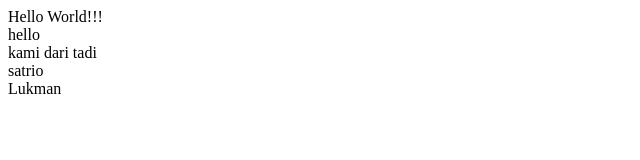
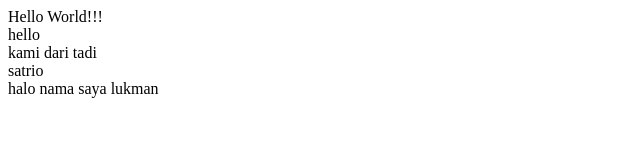
Before and after one commit to LukmanHafidzzz/testing, a plain HTML site: page index.html in a window 1280 px wide. Shown: the whole page, without its empty margins (0-640 px from the left). Drawn offline with Linux system fonts and the light colour scheme.

Commit message:
Update lukman lagi

```diff
--- a/index.html
+++ b/index.html
@@ -17,7 +17,7 @@
         satrio
     </div>
     <div>
-        Lukman
+        halo nama saya lukman
     </div>
 </body>
 </html>
```
